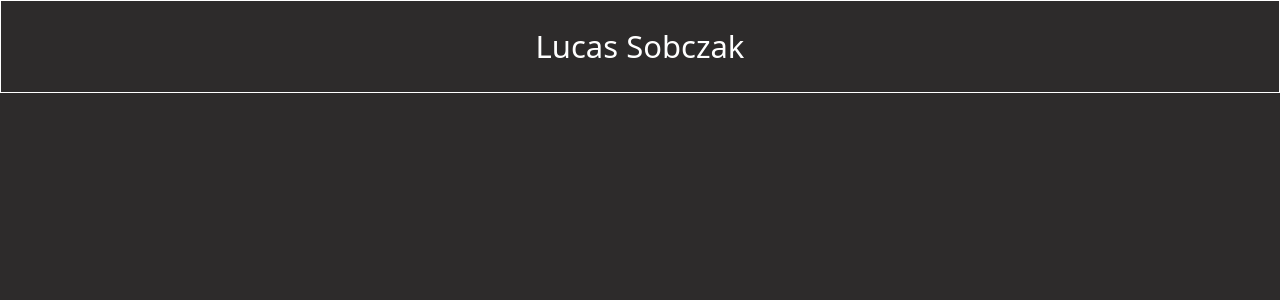
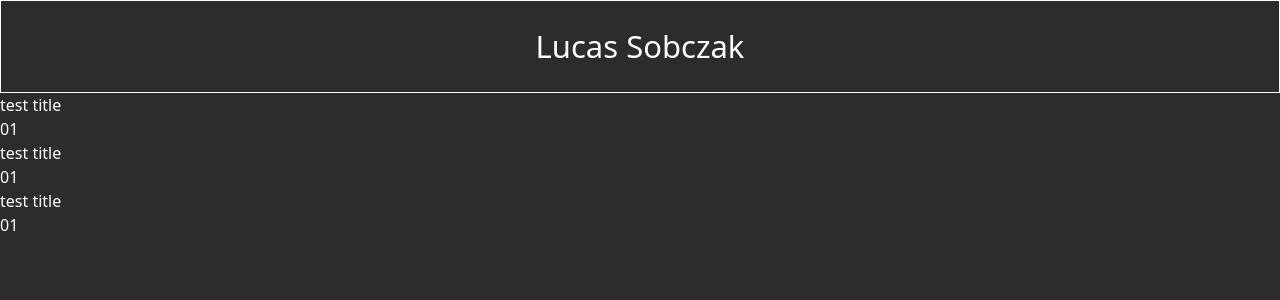
Before and after one commit to SobczakL/portfolio-24, a React (Vite) app: page / in a window 1280 px wide. Shown: the top 300 px of the page. Built offline with nearby package versions, Linux system fonts and the light colour scheme.

Commit message:
added content sections

```diff
--- a/src/App.jsx
+++ b/src/App.jsx
@@ -1,10 +1,31 @@
 import "./App.css";
-import Header from "./components/header/header";
+import Header from "./components/header/Header";
+import SectionContainer from "./components/sectionContainer/SectionContainer";
 
 function App() {
+    const sections = [
+        {"title": "About", "content": "content"},
+        {"title": "Projects", "content": "content"},
+        {"title": "Contact", "content": "content"}
+    ]
+
   return (
     <div className="bg-main-bg h-dvh text-white">
       <Header />
+      {sections.map((section, id) => {
+        return (
+            <>
+                <SectionContainer
+                key={id}
+                title={section.title}
+                />
+            </>
+        )
+      })}
+      {/* render each section here?
+      or
+      sep with addition component */}
+      {/* footer */}
     </div>
   );
 }
--- /dev/null
+++ b/src/components/sectionContainer/SectionContainer.jsx
@@ -0,0 +1,9 @@
+export default function SectionContainer({title, value, child}) {
+  return (
+    <div>
+        <p>test title</p>
+        {/* render child */}
+        <span>01</span>
+    </div>
+  )
+}
```
Also changed, not shown: src/components/header/header.jsx (line endings or trailing spaces).
